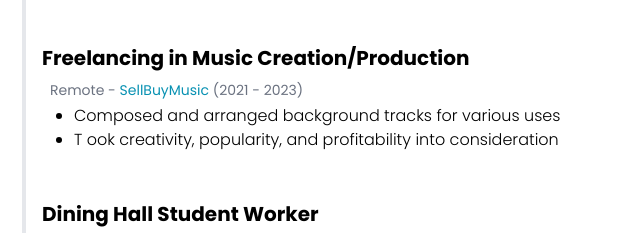
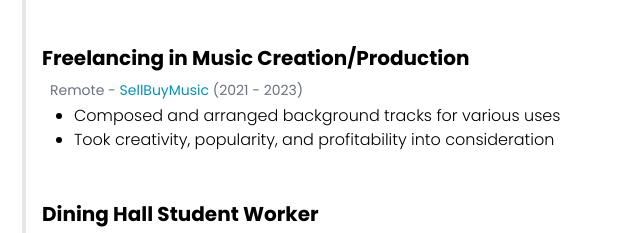
Before and after one commit to Cobblestone5517/Cobblestone5517.github.io, a website: page build/cv.html in a window 1280 px wide. Shown: the part 1700-1933 px from the top of the page, 106-746 px from the left. Drawn offline with nearby package versions, Linux system fonts and the light colour scheme.

Commit message:
Fix typo

```diff
--- a/build/cv.html
+++ b/build/cv.html
@@ -135,7 +135,7 @@
           <h3 class="text-sm mt-2 mb-1 font-normal text-gray-500 ml-6">Remote - <a href="https://en.sellbuymusic.com/" class="text-cyan-600 transition-all duration-300 hover:text-green-600" rel="noopener noreferrer">SellBuyMusic</a> (2021 - 2023)</h3>
         <ul class="list-disc ml-4 font-light">
           <li class="ml-8">Composed and arranged background tracks for various uses</li>
-          <li class="ml-8">T ook creativity, popularity, and profitability into consideration</li>
+          <li class="ml-8">Took creativity, popularity, and profitability into consideration</li>
         </ul>
 
         <div class="subtitleWrapper mb-2 ml-4 mt-12">
```
